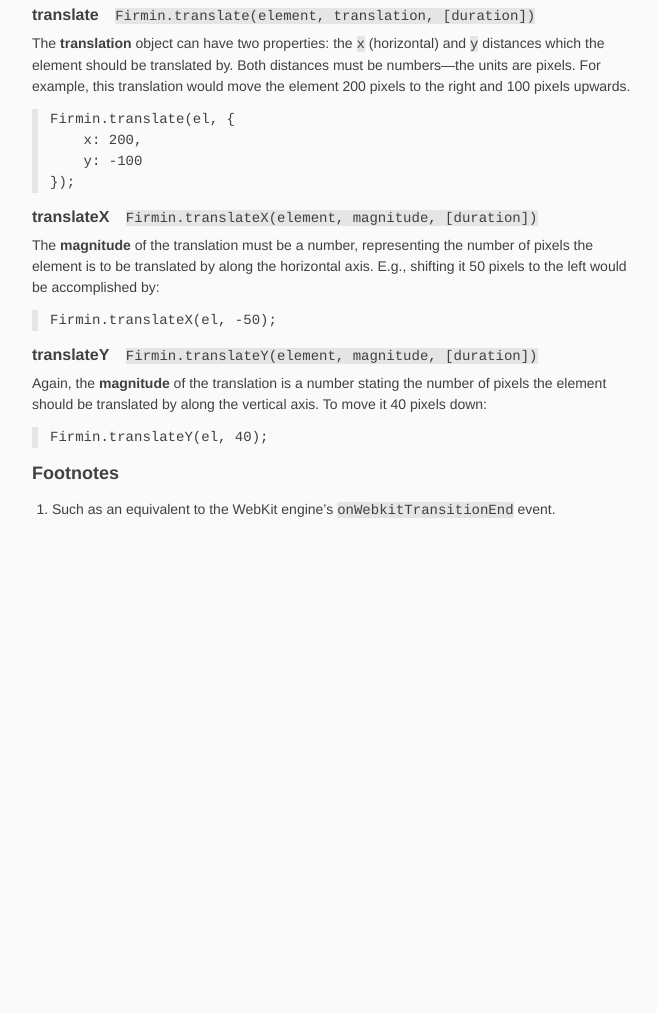
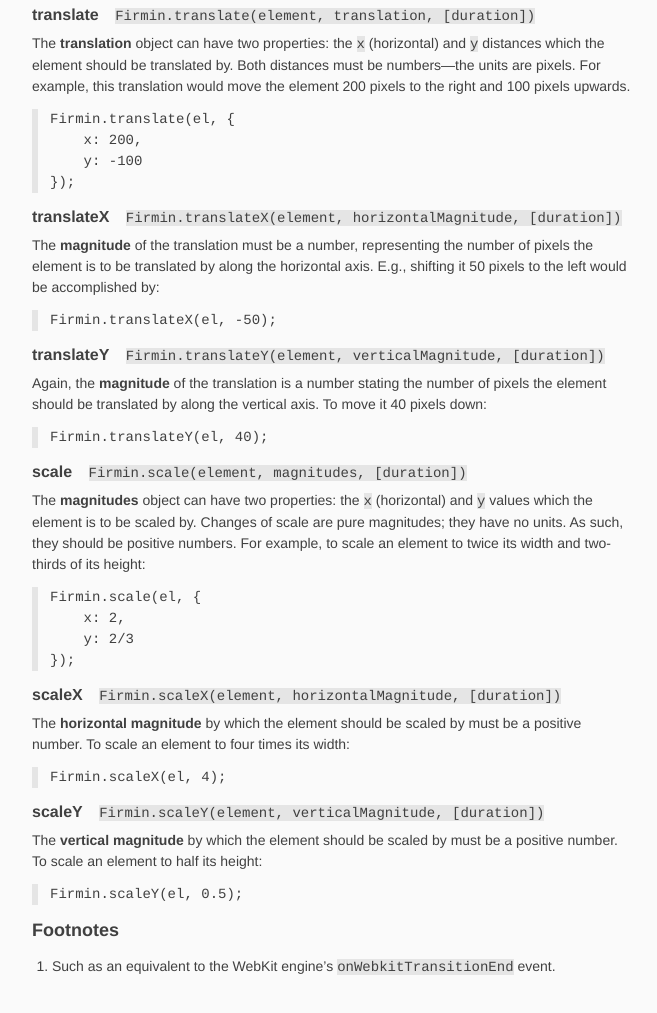
Before and after one commit to beastaugh/firmin, a plain HTML site: page index.html in a window 1280 px wide. Shown: the part 891-1904 px from the top of the page, without its empty margins (308-965 px from the left). Before the commit the page ends 1472 px from the top, so only its background shows below. Drawn offline with Linux system fonts and the light colour scheme.

Commit message:
Document scale functions.

```diff
--- a/index.html
+++ b/index.html
@@ -214,7 +214,7 @@
         <div class="function" id="translateX">
             <h3>
                 <em>translateX</em>
-                <code>Firmin.translateX(element, magnitude, [duration])</code>
+                <code>Firmin.translateX(element, horizontalMagnitude, [duration])</code>
             </h3>
 
             <p>
@@ -230,7 +230,7 @@
         <div class="function" id="translateX">
             <h3>
                 <em>translateY</em>
-                <code>Firmin.translateY(element, magnitude, [duration])</code>
+                <code>Firmin.translateY(element, verticalMagnitude, [duration])</code>
             </h3>
 
             <p>
@@ -240,6 +240,57 @@
             </p>
 
             <pre>Firmin.translateY(el, 40);</pre>
+        </div>
+
+        <div class="function" id="scale">
+            <h3>
+                <em>scale</em>
+                <code>Firmin.scale(element, magnitudes, [duration])</code>
+            </h3>
+
+            <p>
+                The <em>magnitudes</em> object can have two properties: the
+                <code>x</code> (horizontal) and <code>y</code> values which
+                the element is to be scaled by. Changes of scale are pure
+                magnitudes; they have no units. As such, they should be
+                positive numbers. For example, to scale an element to twice its
+                width and two-thirds of its height:
+            </p>
+
+            <pre>Firmin.scale(el, {
+    x: 2,
+    y: 2/3
+});</pre>
+        </div>
+
+        <div class="function" id="scaleX">
+            <h3>
+                <em>scaleX</em>
+                <code>Firmin.scaleX(element, horizontalMagnitude, [duration])</code>
+            </h3>
+
+            <p>
+                The <em>horizontal magnitude</em> by which the element should
+                be scaled by must be a positive number. To scale an element to
+                four times its width:
+            </p>
+
+            <pre>Firmin.scaleX(el, 4);</pre>
+        </div>
+
+        <div class="function" id="scaleY">
+            <h3>
+                <em>scaleY</em>
+                <code>Firmin.scaleY(element, verticalMagnitude, [duration])</code>
+            </h3>
+
+            <p>
+                The <em>vertical magnitude</em> by which the element should be
+                scaled by must be a positive number. To scale an element to
+                half its height:
+            </p>
+
+            <pre>Firmin.scaleY(el, 0.5);</pre>
         </div>
     </div>
 
--- a/src/firmin.js
+++ b/src/firmin.js
@@ -96,10 +96,6 @@
 Firmin.Transform.prototype.translateY = function(distance) {
     this.translate({y: distance});
 };
-
-/*
-Changes of scale are pure magnitudes; they have no units.
-*/
 
 Firmin.Transform.prototype.scale = function(magnitudes) {
     this.merge([magnitudes.x || 1, 0, 0, magnitudes.y || 1, 0, 0]);
```
